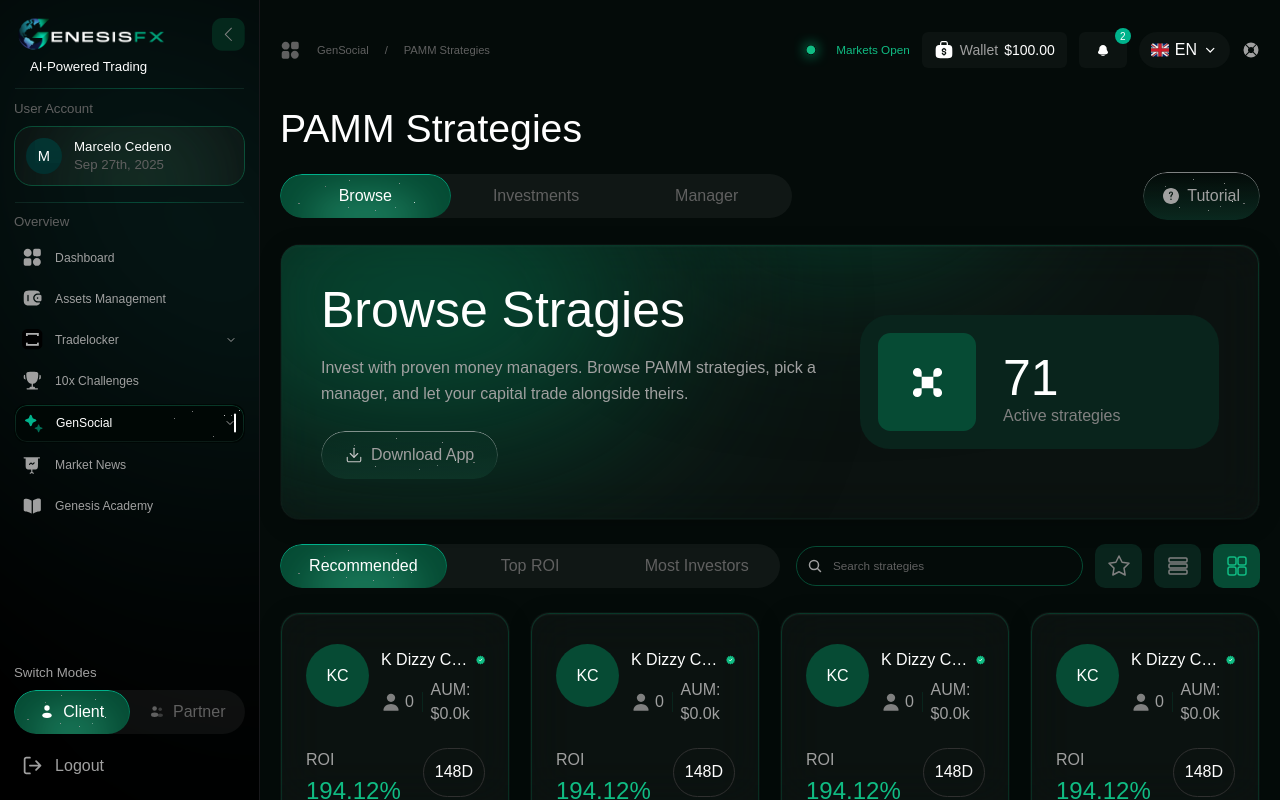
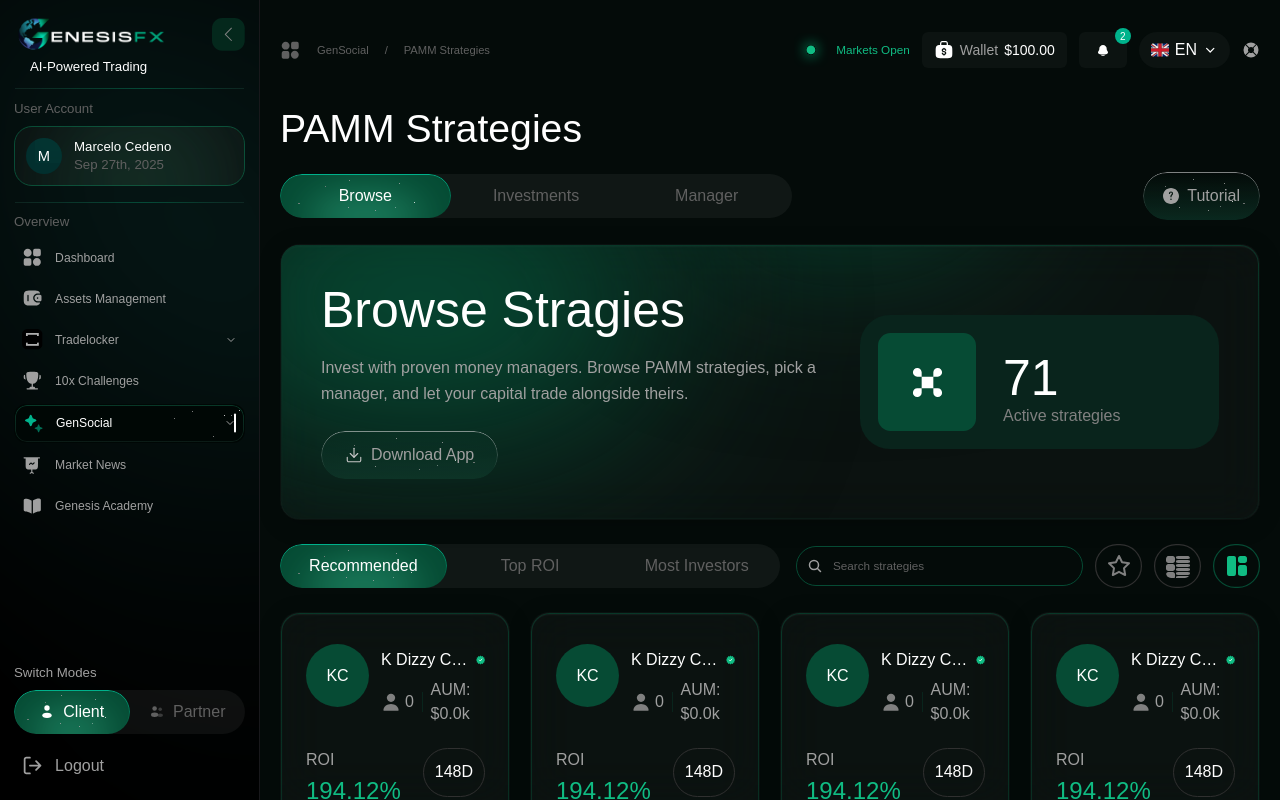
Before and after one commit to Mdx2025/GenesisFxDashboardMDX, a React (Vite) app: page /gensocial/pamm in a window 1280 px wide. Built offline with nearby package versions, Linux system fonts and the light colour scheme; a web font is replaced by a local one.

Commit message:
fix: replace filter row buttons with Figma pill-shape design (star, list, grid)

```diff
--- a/src/pages/PammPage.tsx
+++ b/src/pages/PammPage.tsx
@@ -276,21 +276,49 @@ export default function PammPage() {
                 />
                 <button
                   onClick={() => {}}
-                  className="w-[47px] h-[44px] rounded-[10px] bg-[#09241c] flex items-center justify-center hover:bg-[#0d2e24] transition-colors cursor-pointer"
+                  className="relative w-[47px] h-[44px] flex items-center justify-center cursor-pointer"
                 >
-                  <StarIcon />
+                  <svg className="absolute inset-0" width="47" height="44" viewBox="0 0 47 44" fill="none" xmlns="http://www.w3.org/2000/svg">
+                    <path d="M22 0.599609H25C36.8189 0.599609 46.4004 10.1811 46.4004 22C46.4004 33.8189 36.8189 43.4004 25 43.4004H22C10.1811 43.4004 0.599609 33.8189 0.599609 22C0.599609 10.1811 10.1811 0.599609 22 0.599609Z" stroke="#303030" strokeWidth="1.2"/>
+                  </svg>
+                  <svg width="24" height="24" viewBox="0 0 24 24" fill="none" xmlns="http://www.w3.org/2000/svg">
+                    <path d="M12 2L15.09 8.26L22 9.27L17 14.14L18.18 21.02L12 17.77L5.82 21.02L7 14.14L2 9.27L8.91 8.26L12 2Z" stroke="#808080" strokeWidth="2" strokeLinecap="round" strokeLinejoin="round"/>
+                  </svg>
                 </button>
                 <button
                   onClick={() => setViewMode('list')}
-                  className={`w-[47px] h-[44px] rounded-[10px] flex items-center justify-center transition-colors cursor-pointer ${viewMode === 'list' ? 'bg-[#064b34]' : 'bg-[#09241c] hover:bg-[#0d2e24]'}`}
+                  className="relative w-[47px] h-[44px] flex items-center justify-center cursor-pointer"
                 >
-                  <ListViewIcon active={viewMode === 'list'} />
+                  <svg className="absolute inset-0" width="47" height="44" viewBox="0 0 47 44" fill="none" xmlns="http://www.w3.org/2000/svg">
+                    <path d="M22 0.599609H25C36.8189 0.599609 46.4004 10.1811 46.4004 22C46.4004 33.8189 36.8189 43.4004 25 43.4004H22C10.1811 43.4004 0.599609 33.8189 0.599609 22C0.599609 10.1811 10.1811 0.599609 22 0.599609Z" stroke={viewMode === 'list' ? '#064b34' : '#303030'} strokeWidth="1.2"/>
+                  </svg>
+                  <svg width="24" height="24" viewBox="0 0 24 24" fill="none" xmlns="http://www.w3.org/2000/svg">
+                    <g clipPath="url(#listClip)">
+                      <path d="M0 5.5C0 4.4128 0 3.8692 0.171271 3.44041C0.399632 2.86867 0.837649 2.41443 1.38896 2.17761C1.80245 2 2.32663 2 3.375 2H5.625C6.67337 2 7.19755 2 7.61104 2.17761C8.16235 2.41443 8.60037 2.86867 8.82873 3.44041C9 3.8692 9 4.4128 9 5.5C9 6.5872 9 7.1308 8.82873 7.55959C8.60037 8.13133 8.16235 8.58557 7.61104 8.82239C7.19755 9 6.67337 9 5.625 9H3.375C2.32663 9 1.80245 9 1.38896 8.82239C0.837649 8.58557 0.399632 8.13133 0.171271 7.55959C0 7.1308 0 6.5872 0 5.5Z" fill={viewMode === 'list' ? '#10BC83' : '#808080'}/>
+                      <path d="M10 3.5C10 3.03406 10 2.80109 10.2664 2.61732C10.6217 2.37229 11.303 2.17761 12.1606 2.07612C12.8038 2 13.6192 2 15.25 2H18.75C20.3808 2 21.1962 2 21.8394 2.07612C22.697 2.17761 23.3784 2.37229 23.7336 2.61732C24 2.80109 24 3.03406 24 3.5C24 3.96594 24 4.19891 23.7336 4.38268C23.3784 4.62771 22.697 4.82239 21.8394 4.92388C21.1962 5 20.3808 5 18.75 5H15.25C13.6192 5 12.8038 5 12.1606 4.92388C11.303 4.82239 10.6217 4.62771 10.2664 4.38268C10 4.19891 10 3.96594 10 3.5Z" fill={viewMode === 'list' ? '#10BC83' : '#808080'}/>
+                      <path d="M10 7.5C10 7.03406 10 6.80109 10.2664 6.61732C10.6217 6.37229 11.303 6.17761 12.1606 6.07612C12.8038 6 13.6192 6 15.25 6H18.75C20.3808 6 21.1962 6 21.8394 6.07612C22.697 6.17761 23.3784 6.37229 23.7336 6.61732C24 6.80109 24 7.03406 24 7.5C24 7.96594 24 8.19891 23.7336 8.38268C23.3784 8.62771 22.697 8.82239 21.8394 8.92388C21.1962 9 20.3808 9 18.75 9H15.25C13.6192 9 12.8038 9 12.1606 8.92388C11.303 8.82239 10.6217 8.62771 10.2664 8.38268C10 8.19891 10 7.96594 10 7.5Z" fill={viewMode === 'list' ? '#10BC83' : '#808080'}/>
+                      <path d="M0 13.5C0 12.4128 0 11.8692 0.171271 11.4404C0.399632 10.8687 0.837649 10.4144 1.38896 10.1776C1.80245 10 2.32663 10 3.375 10H5.625C6.67337 10 7.19755 10 7.61104 10.1776C8.16235 10.4144 8.60037 10.8687 8.82873 11.4404C9 11.8692 9 12.4128 9 13.5C9 14.5872 9 15.1308 8.82873 15.5596C8.60037 16.1313 8.16235 16.5856 7.61104 16.8224C7.19755 17 6.67337 17 5.625 17H3.375C2.32663 17 1.80245 17 1.38896 16.8224C0.837649 16.5856 0.399632 16.1313 0.171271 15.5596C0 15.1308 0 14.5872 0 13.5Z" fill={viewMode === 'list' ? '#10BC83' : '#808080'}/>
+                      <path d="M10 11.5C10 11.0341 10 10.8011 10.2664 10.6173C10.6217 10.3723 11.303 10.1776 12.1606 10.0761C12.8038 10 13.6192 10 15.25 10H18.75C20.3808 10 21.1962 10 21.8394 10.0761C22.697 10.1776 23.3784 10.3723 23.7336 10.6173C24 10.8011 24 11.0341 24 11.5C24 11.9659 24 12.1989 23.7336 12.3827C23.3784 12.6277 22.697 12.8224 21.8394 12.9239C21.1962 13 20.3808 13 18.75 13H15.25C13.6192 13 12.8038 13 12.1606 12.9239C11.303 12.8224 10.6217 12.6277 10.2664 12.3827C10 12.1989 10 11.9659 10 11.5Z" fill={viewMode === 'list' ? '#10BC83' : '#808080'}/>
+                      <path d="M10 15.5C10 15.0341 10 14.8011 10.2664 14.6173C10.6217 14.3723 11.303 14.1776 12.1606 14.0761C12.8038 14 13.6192 14 15.25 14H18.75C20.3808 14 21.1962 14 21.8394 14.0761C22.697 14.1776 23.3784 14.3723 23.7336 14.6173C24 14.8011 24 15.0341 24 15.5C24 15.9659 24 16.1989 23.7336 16.3827C23.3784 16.6277 22.697 16.8224 21.8394 16.9239C21.1962 17 20.3808 17 18.75 17H15.25C13.6192 17 12.8038 17 12.1606 16.9239C11.303 16.8224 10.6217 16.6277 10.2664 16.3827C10 16.1989 10 15.9659 10 15.5Z" fill={viewMode === 'list' ? '#10BC83' : '#808080'}/>
+                      <path d="M0 21.5C0 20.4128 0 19.8692 0.171271 19.4404C0.399632 18.8687 0.837649 18.4144 1.38896 18.1776C1.80245 18 2.32663 18 3.375 18H5.625C6.67337 18 7.19755 18 7.61104 18.1776C8.16235 18.4144 8.60037 18.8687 8.82873 19.4404C9 19.8692 9 20.4128 9 21.5C9 22.5872 9 23.1308 8.82873 23.5596C8.60037 24.1313 8.16235 24.5856 7.61104 24.8224C7.19755 25 6.67337 25 5.625 25H3.375C2.32663 25 1.80245 25 1.38896 24.8224C0.837649 24.5856 0.399632 24.1313 0.171271 23.5596C0 23.1308 0 22.5872 0 21.5Z" fill={viewMode === 'list' ? '#10BC83' : '#808080'}/>
+                      <path d="M10 19.5C10 19.0341 10 18.8011 10.2664 18.6173C10.6217 18.3723 11.303 18.1776 12.1606 18.0761C12.8038 18 13.6192 18 15.25 18H18.75C20.3808 18 21.1962 18 21.8394 18.0761C22.697 18.1776 23.3784 18.3723 23.7336 18.6173C24 18.8011 24 19.0341 24 19.5C24 19.9659 24 20.1989 23.7336 20.3827C23.3784 20.6277 22.697 20.8224 21.8394 20.9239C21.1962 21 20.3808 21 18.75 21H15.25C13.6192 21 12.8038 21 12.1606 20.9239C11.303 20.8224 10.6217 20.6277 10.2664 20.3827C10 20.1989 10 19.9659 10 19.5Z" fill={viewMode === 'list' ? '#10BC83' : '#808080'}/>
+                      <path d="M10 23.5C10 23.0341 10 22.8011 10.2664 22.6173C10.6217 22.3723 11.303 22.1776 12.1606 22.0761C12.8038 22 13.6192 22 15.25 22H18.75C20.3808 22 21.1962 22 21.8394 22.0761C22.697 22.1776 23.3784 22.3723 23.7336 22.6173C24 22.8011 24 23.0341 24 23.5C24 23.9659 24 24.1989 23.7336 24.3827C23.3784 24.6277 22.697 24.8224 21.8394 24.9239C21.1962 25 20.3808 25 18.75 25H15.25C13.6192 25 12.8038 25 12.1606 24.9239C11.303 24.8224 10.6217 24.6277 10.2664 24.3827C10 24.1989 10 23.9659 10 23.5Z" fill={viewMode === 'list' ? '#10BC83' : '#808080'}/>
+                    </g>
+                    <defs><clipPath id="listClip"><rect width="24" height="24" rx="5" fill="white"/></clipPath></defs>
+                  </svg>
                 </button>
                 <button
                   onClick={() => setViewMode('grid')}
-                  className={`w-[47px] h-[44px] rounded-[10px] flex items-center justify-center transition-colors cursor-pointer ${viewMode === 'grid' ? 'bg-[#064b34]' : 'bg-[#09241c] hover:bg-[#0d2e24]'}`}
+                  className="relative w-[47px] h-[44px] flex items-center justify-center cursor-pointer"
                 >
-                  <GridViewIcon active={viewMode === 'grid'} />
+                  <svg className="absolute inset-0" width="47" height="44" viewBox="0 0 47 44" fill="none" xmlns="http://www.w3.org/2000/svg">
+                    <path d="M22 0.599609H25C36.8189 0.599609 46.4004 10.1811 46.4004 22C46.4004 33.8189 36.8189 43.4004 25 43.4004H22C10.1811 43.4004 0.599609 33.8189 0.599609 22C0.599609 10.1811 10.1811 0.599609 22 0.599609Z" stroke={viewMode === 'grid' ? '#064b34' : '#303030'} strokeWidth="1.2"/>
+                  </svg>
+                  <svg width="24" height="24" viewBox="0 0 24 24" fill="none" xmlns="http://www.w3.org/2000/svg">
+                    <path d="M2 6.21053C2 4.22567 2 3.23323 2.65901 2.61662C3.31802 2 4.37868 2 6.5 2C8.62132 2 9.68198 2 10.341 2.61662C11 3.23323 11 4.22567 11 6.21053V17.7895C11 19.7743 11 20.7668 10.341 21.3834C9.68198 22 8.62132 22 6.5 22C4.37868 22 3.31802 22 2.65901 21.3834C2 20.7668 2 19.7743 2 17.7895V6.21053Z" fill={viewMode === 'grid' ? '#10BC83' : '#808080'}/>
+                    <path d="M13 15.4C13 13.3258 13 12.2887 13.659 11.6444C14.318 11 15.3787 11 17.5 11C19.6213 11 20.682 11 21.341 11.6444C22 12.2887 22 13.3258 22 15.4V17.6C22 19.6742 22 20.7113 21.341 21.3556C20.682 22 19.6213 22 17.5 22C15.3787 22 14.318 22 13.659 21.3556C13 20.7113 13 19.6742 13 17.6V15.4Z" fill={viewMode === 'grid' ? '#10BC83' : '#808080'}/>
+                    <path d="M13 5.5C13 4.4128 13 3.8692 13.1713 3.44041C13.3996 2.86867 13.8376 2.41443 14.389 2.17761C14.8024 2 15.3266 2 16.375 2H18.625C19.6734 2 20.1976 2 20.611 2.17761C21.1624 2.41443 21.6004 2.86867 21.8287 3.44041C22 3.8692 22 4.4128 22 5.5C22 6.5872 22 7.1308 21.8287 7.55959C21.6004 8.13133 21.1624 8.58557 20.611 8.82239C20.1976 9 19.6734 9 18.625 9H16.375C15.3266 9 14.8024 9 14.389 8.82239C13.8376 8.58557 13.3996 8.13133 13.1713 7.55959C13 7.1308 13 6.5872 13 5.5Z" fill={viewMode === 'grid' ? '#10BC83' : '#808080'}/>
+                  </svg>
                 </button>
               </div>
             </div>
```
